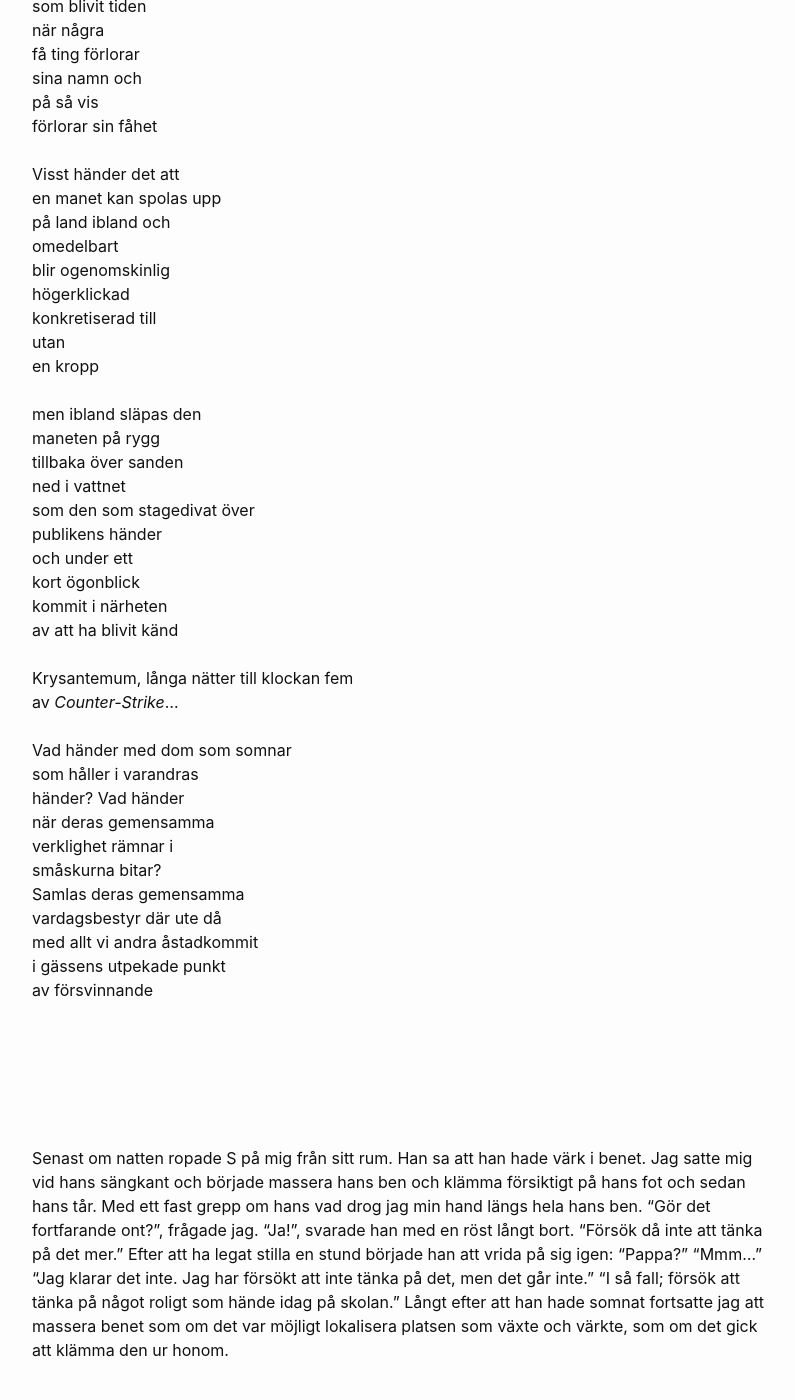
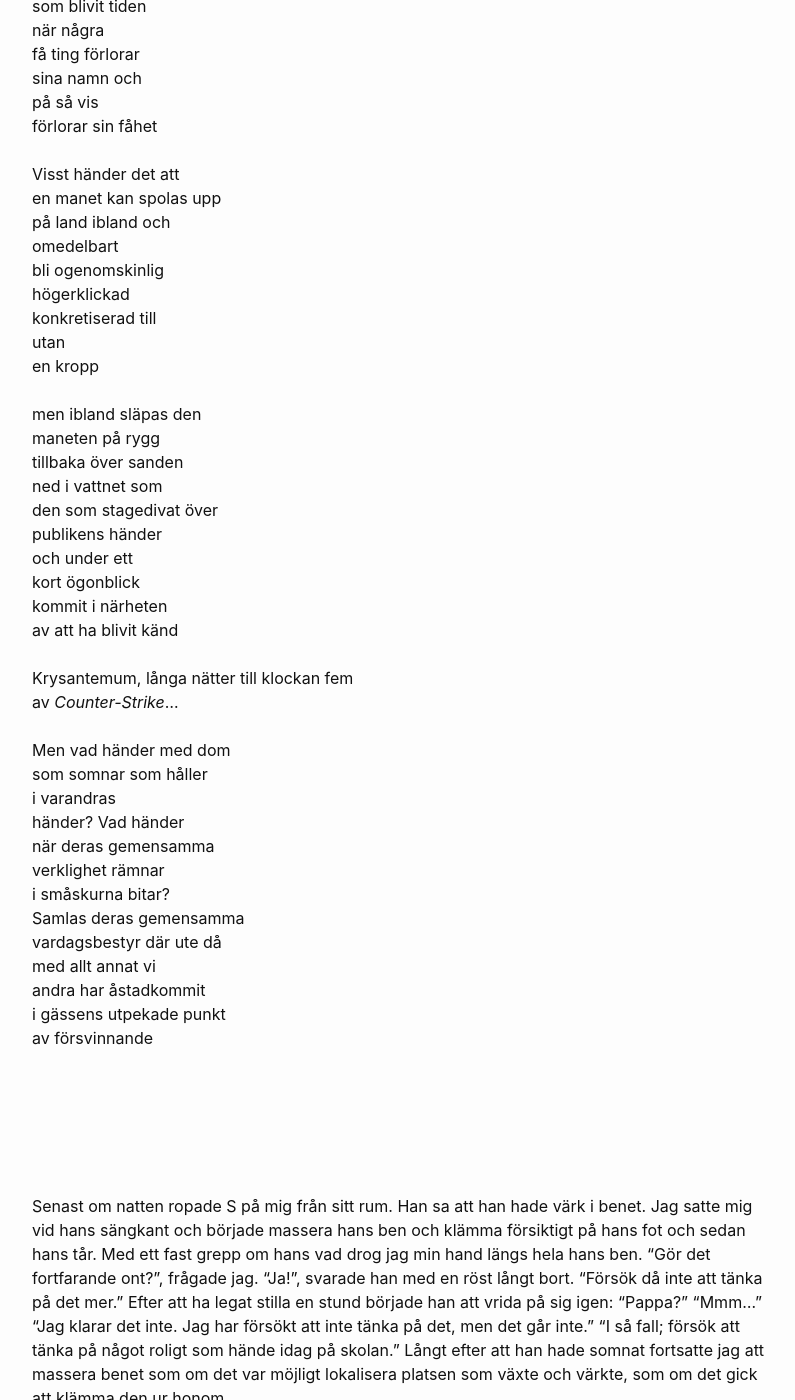
Before and after one commit to terr4form4/terr4form4.github.io, a Jekyll site: the page built from _posts/poesi/2024-01-03-dikter-2023-2024.md, in a window 1280 px wide and 1400 px high, scrolled down 10061 px. Shown: the whole window, without its empty margins (238-1033 px from the left). Built offline with Jekyll 4.4.1, drawn with Linux system fonts in a browser that asks for light colours; comment, search, counter and statistics services are not loaded; some of the changed text lies outside the part shown.

Commit message:
formattering

```diff
--- a/_posts/poesi/2024-01-03-dikter-2023-2024.md
+++ b/_posts/poesi/2024-01-03-dikter-2023-2024.md
@@ -386,7 +386,7 @@ man minst hade anat det.<br/>
 Åter på kvällen tog<br/>
 sig hararna in<br/>
 under gallren, glödögda<br/>
-På kvällen när klipphällen<br/>
+på kvällen när klipphällen<br/>
 klivit ned genom ytan<br/>
 till det orubbligt<br/>
 oanständiga<br/>
@@ -400,8 +400,8 @@ en blottlagd käke i<br/>
 jorden, en lång<br/>
 kö av vita<br/>
 tänder<br/>
-i en lång lång<br/>
-väntan på mörkret<br/>
+i en lång lång väntan<br/>
+på mörkret<br/>
 <br/>
 På kvällen när yrande<br/>
 tankar kurade sig samman<br/>
@@ -420,7 +420,7 @@ Visst händer det att<br/>
 en manet kan spolas upp<br/>
 på land ibland och<br/>
 omedelbart<br/>
-blir ogenomskinlig<br/>
+bli ogenomskinlig<br/>
 högerklickad<br/>
 konkretiserad till<br/>
 utan<br/>
@@ -429,8 +429,8 @@ en kropp<br/>
 men ibland släpas den<br/>
 maneten på rygg<br/>
 tillbaka över sanden<br/>
-ned i vattnet<br/>
-som den som stagedivat över<br/>
+ned i vattnet som<br/>
+den som stagedivat över<br/>
 publikens händer<br/>
 och under ett<br/>
 kort ögonblick<br/>
@@ -440,15 +440,17 @@ av att ha blivit känd<br/>
 Krysantemum, långa nätter till klockan fem<br/>
 av *Counter-Strike*...<br/>
 <br/>
-Vad händer med dom som somnar<br/>
-som håller i varandras<br/>
+Men vad händer med dom<br/>
+som somnar som håller<br/>
+i varandras<br/>
 händer? Vad händer<br/>
 när deras gemensamma<br/>
-verklighet rämnar i<br/>
-småskurna bitar?<br/>
+verklighet rämnar<br/>
+i småskurna bitar?<br/>
 Samlas deras gemensamma<br/>
 vardagsbestyr där ute då<br/>
-med allt vi andra åstadkommit<br/>
+med allt annat vi<br/>
+andra har åstadkommit<br/>
 i gässens utpekade punkt<br/>
 av försvinnande<br/>
 <br/>
```
